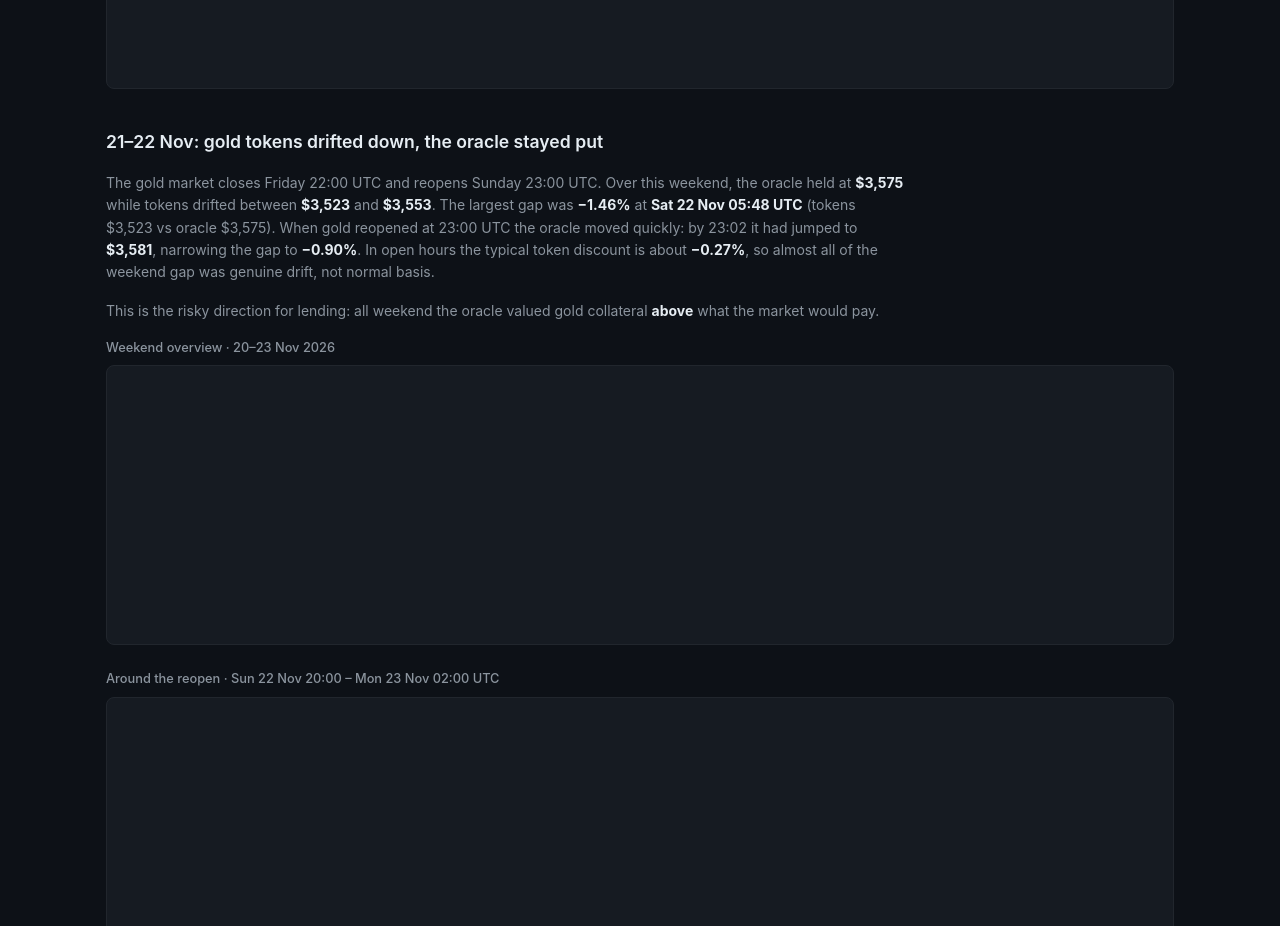
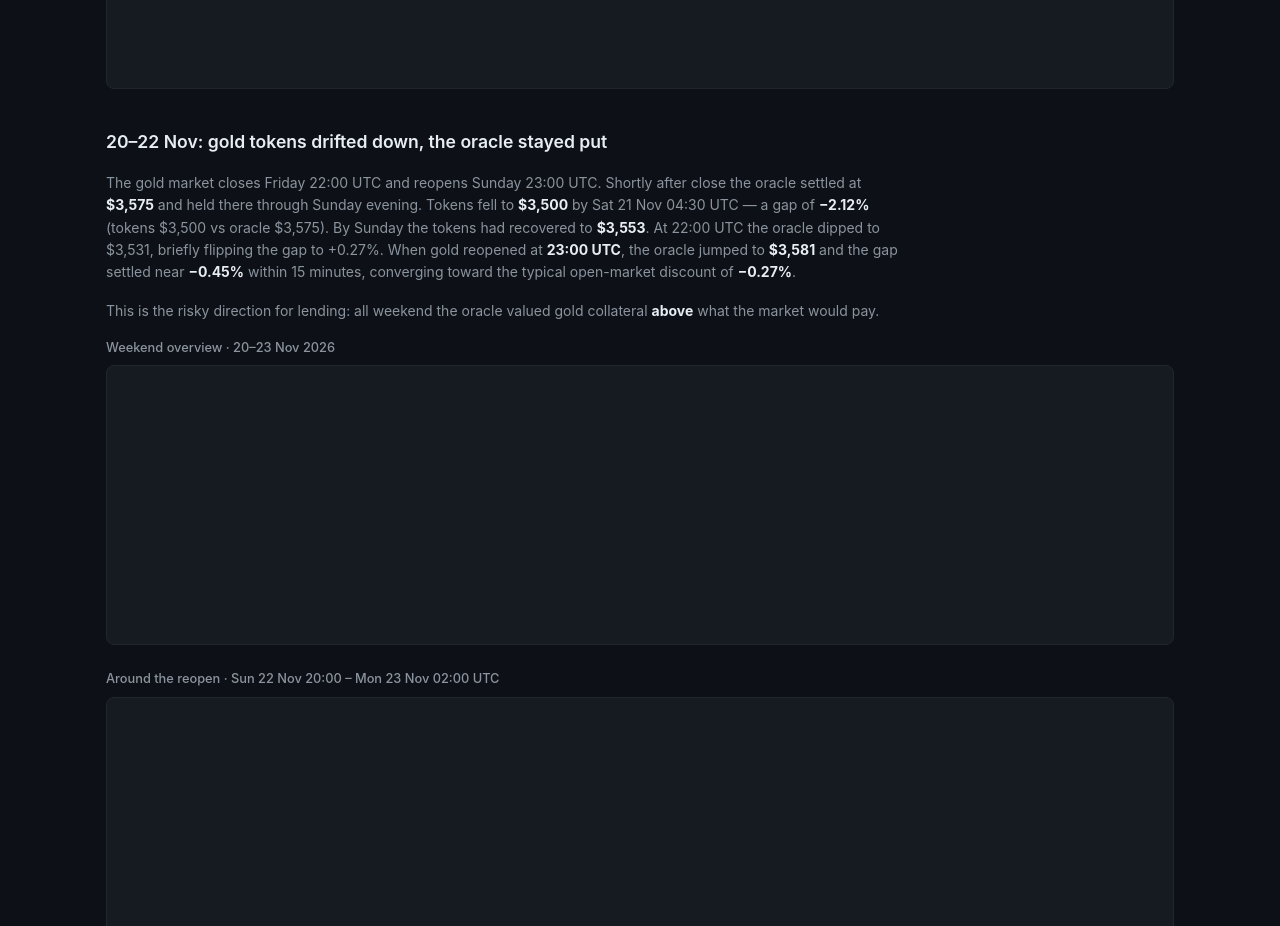
Before and after one commit to matsblocknode1957-oss/cmc-rwa-watch, a website: page dashboard/index.html in a window 1280 px wide. Shown: the part 1520-2446 px from the top of the page. Drawn offline with nearby package versions, Linux system fonts and the light colour scheme; no server answers.

Commit message:
Gold case study: correct shut window (Fri 22:00 to Sun 23:00 UTC)
Co-Authored-By: Claude Sonnet 4.6 <noreply@anthropic.com>

```diff
--- a/dashboard/app.js
+++ b/dashboard/app.js
@@ -134,7 +134,7 @@
 
   // Annotations for GOLD case study charts
   const CS_GOLD_ANNOTATIONS_OVERVIEW = [
-    { type: 'region', fromISO: '2026-11-21T22:00:00Z', toISO: '2026-11-22T23:00:00Z', label: 'Market shut' },
+    { type: 'region', fromISO: '2026-11-20T22:00:00Z', toISO: '2026-11-22T23:00:00Z', label: 'Market shut' },
   ];
   const CS_GOLD_ANNOTATIONS_ZOOM = [
     { type: 'line', atISO: '2026-11-22T23:00:00Z', label: 'Gold reopens' },
--- a/dashboard/index.html
+++ b/dashboard/index.html
@@ -51,17 +51,17 @@
     </section>
 
     <section class="section casestudy-section">
-      <h2>21–22 Nov: gold tokens drifted down, the oracle stayed put</h2>
+      <h2>20–22 Nov: gold tokens drifted down, the oracle stayed put</h2>
       <p class="casestudy-text">
         The gold market closes Friday 22:00 UTC and reopens Sunday 23:00 UTC.
-        Over this weekend, the oracle held at <strong>$3,575</strong> while tokens drifted between
-        <strong>$3,523</strong> and <strong>$3,553</strong>.
-        The largest gap was <strong>−1.46%</strong> at <strong>Sat 22 Nov 05:48 UTC</strong>
-        (tokens $3,523 vs oracle $3,575).
-        When gold reopened at 23:00 UTC the oracle moved quickly: by 23:02 it had jumped to
-        <strong>$3,581</strong>, narrowing the gap to <strong>−0.90%</strong>.
-        In open hours the typical token discount is about <strong>−0.27%</strong>,
-        so almost all of the weekend gap was genuine drift, not normal basis.
+        Shortly after close the oracle settled at <strong>$3,575</strong> and held there through Sunday evening.
+        Tokens fell to <strong>$3,500</strong> by Sat 21 Nov 04:30 UTC — a gap of <strong>−2.12%</strong>
+        (tokens $3,500 vs oracle $3,575).
+        By Sunday the tokens had recovered to <strong>$3,553</strong>.
+        At 22:00 UTC the oracle dipped to $3,531, briefly flipping the gap to +0.27%.
+        When gold reopened at <strong>23:00 UTC</strong>, the oracle jumped to <strong>$3,581</strong>
+        and the gap settled near <strong>−0.45%</strong> within 15 minutes,
+        converging toward the typical open-market discount of <strong>−0.27%</strong>.
       </p>
       <p class="casestudy-text" style="margin-top:0.5rem">
         This is the risky direction for lending: all weekend the oracle valued gold collateral
```
